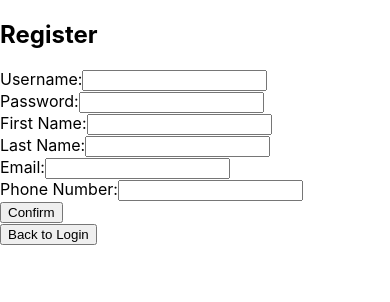
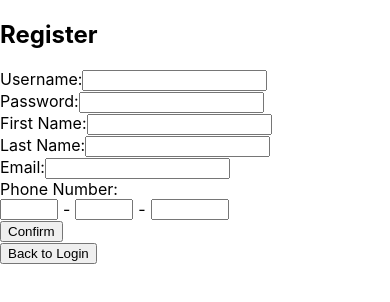
Before and after one commit to dahrail/Library-Database, a React (Create React App) app in the folder client/: page / in a window 390 px wide. Both pictures are taken after a click on the button "Register". Shown: the top 302 px of the page. Built offline with nearby package versions, Linux system fonts and the light colour scheme.

Commit message:
phone number change

```diff
--- a/client/src/App.js
+++ b/client/src/App.js
@@ -153,11 +153,18 @@ function App() {
   const handleRegister = async (e) => {
     e.preventDefault();
 
+    // Combine the phone number parts
+    const fullPhoneNumber = `${newUser.PhonePart1}${newUser.PhonePart2}${newUser.PhonePart3}`;
+
     try {
       const response = await fetch('/api/register', {
         method: 'POST',
         headers: { 'Content-Type': 'application/json' },
-        body: JSON.stringify({ ...newUser, Role: 'Student' }) // Add Role as 'Student'
+        body: JSON.stringify({
+          ...newUser,
+          PhoneNumber: fullPhoneNumber, // Send the combined phone number
+          Role: 'Student' // Add Role as 'Student'
+        })
       });
 
       const data = await response.json();
@@ -524,11 +531,34 @@ function App() {
             </div>
             <div>
               <label>Phone Number:</label>
-              <input
-                type="text"
-                value={newUser.PhoneNumber}
-                onChange={(e) => setNewUser({ ...newUser, PhoneNumber: e.target.value })}
-              />
+              <div style={{ display: 'flex', alignItems: 'center' }}>
+                <input
+                  type="text"
+                  maxLength="3"
+                  value={newUser.PhonePart1 || ''}
+                  onChange={(e) => setNewUser({ ...newUser, PhonePart1: e.target.value })}
+                  required
+                  style={{ width: '50px', marginRight: '5px' }}
+                />
+                -
+                <input
+                  type="text"
+                  maxLength="3"
+                  value={newUser.PhonePart2 || ''}
+                  onChange={(e) => setNewUser({ ...newUser, PhonePart2: e.target.value })}
+                  required
+                  style={{ width: '50px', margin: '0 5px' }}
+                />
+                -
+                <input
+                  type="text"
+                  maxLength="4"
+                  value={newUser.PhonePart3 || ''}
+                  onChange={(e) => setNewUser({ ...newUser, PhonePart3: e.target.value })}
+                  required
+                  style={{ width: '70px', marginLeft: '5px' }}
+                />
+              </div>
             </div>
             <button type="submit">Confirm</button>
           </form>
```
